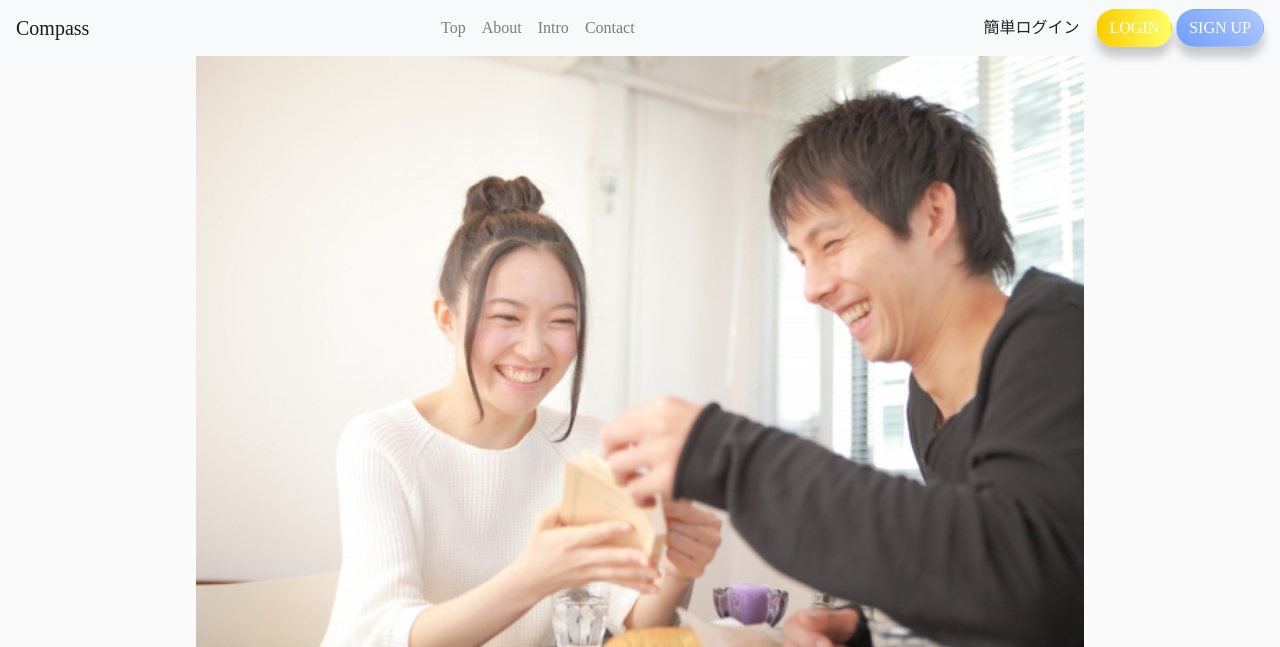
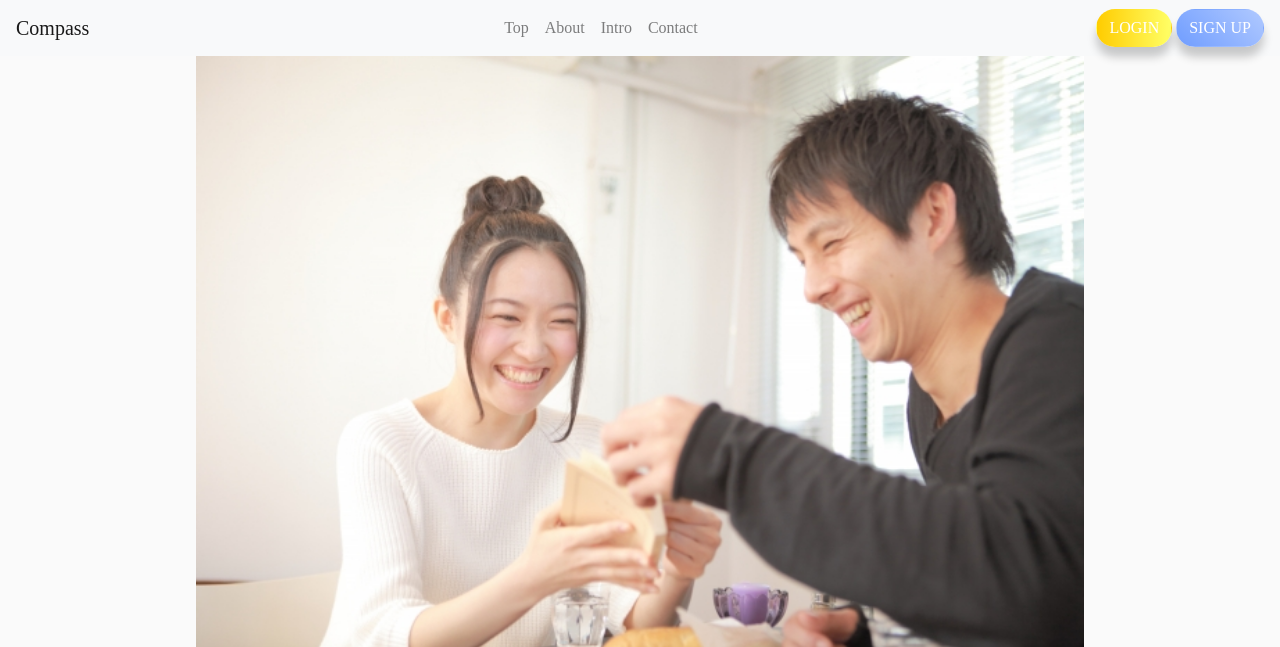
Before and after one commit to tech-is/NANPA, a CodeIgniter app: page /database/ in a window 1280 px wide. Shown: the top 647 px of the page. Run offline with CodeIgniter, Linux system fonts and the light colour scheme; some libraries are stand-ins or nearby versions.

Commit message:
login_view

```diff
--- a/src/application/views/main_view.php
+++ b/src/application/views/main_view.php
@@ -42,7 +42,6 @@
     </div>
     <ul>
         <li>
-            <a href="<?php echo base_url()."compass/top";?>" class="btn btn-a">簡単ログイン</a>
             <a href="<?php echo base_url()."compass/login";?>" class="btn btn-c">LOGIN</a>
             <a href="<?php echo base_url()."compass/register_mail_form";?>" class="btn btn-b">SIGN UP</a>
         </li>
```
